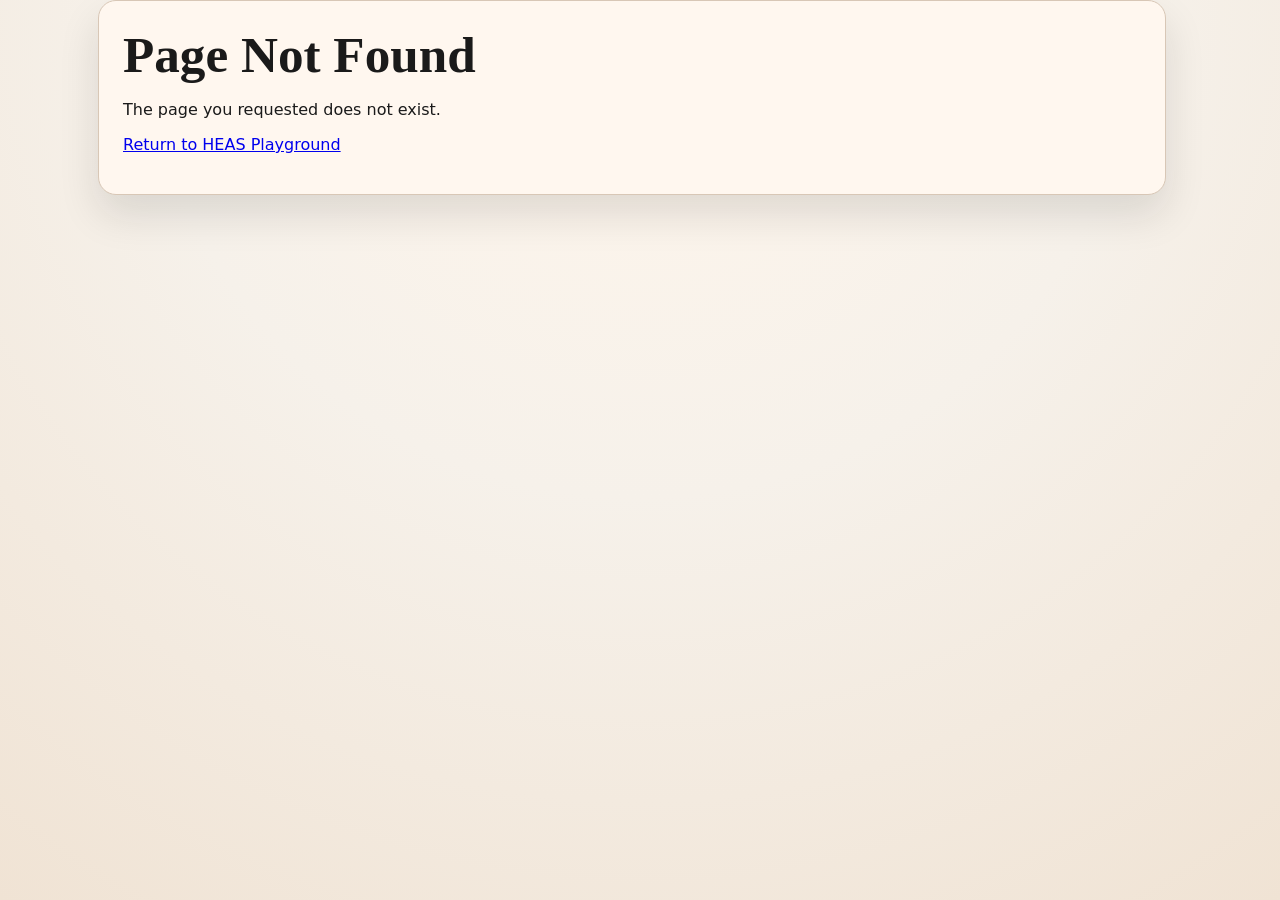
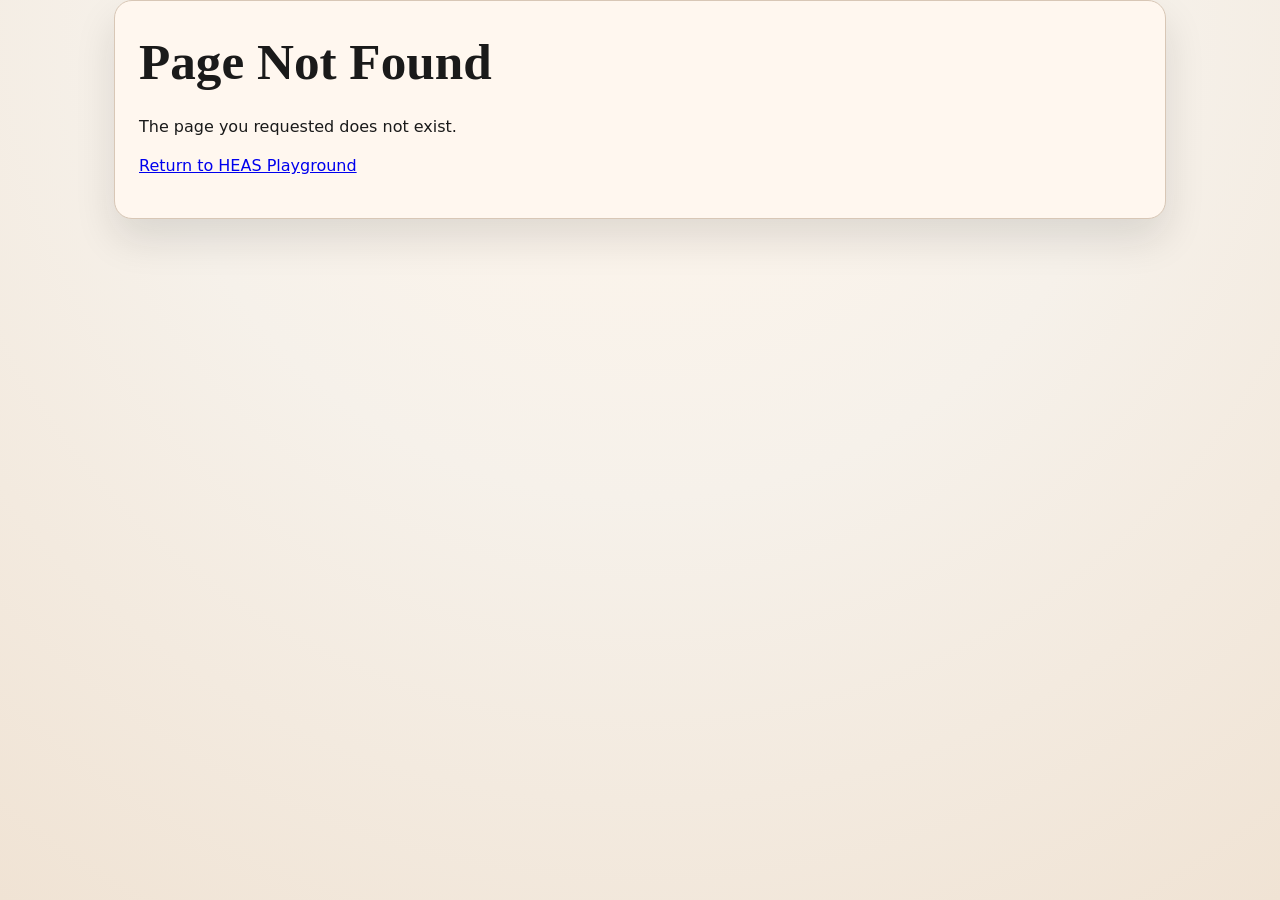

checkpoint: working state 0213

--- a/docs/styles.css
+++ b/docs/styles.css
@@ -24,6 +24,7 @@ body {
   color: var(--ink);
   background: radial-gradient(circle at top, #fff6ec 0%, var(--bg) 45%, var(--bg-deep) 100%);
   min-height: 100vh;
+  line-height: 1.45;
 }
 
 .hero {
@@ -33,8 +34,8 @@ body {
 }
 
 .hero-inner {
-  max-width: none;
-  margin: 0;
+  max-width: var(--container);
+  margin: 0 auto;
 }
 
 .eyebrow {
@@ -66,8 +67,6 @@ h1 {
 }
 
 .page {
-  max-width: none;
-  margin: 0;
   padding: 2rem 0 4rem;
   display: grid;
   gap: 1.5rem;
@@ -80,7 +79,7 @@ h1 {
 }
 
 .hero .container {
-  padding-left: calc(var(--gutter) - 0 rem);
+  padding-left: var(--gutter);
   padding-right: var(--gutter);
 }
 
@@ -90,7 +89,8 @@ h1 {
   border-radius: 18px;
   padding: 1.5rem;
   box-shadow: var(--shadow);
-  margin-left: -1rem;
+  margin-left: 0;
+  overflow: hidden;
 }
 
 .nav-strip {
@@ -136,6 +136,7 @@ h1 {
   border-radius: 999px;
   cursor: pointer;
   font-weight: 600;
+  transition: transform 0.15s ease, box-shadow 0.15s ease, background-color 0.15s ease, color 0.15s ease;
 }
 
 .btn.primary {
@@ -148,8 +149,31 @@ h1 {
   background: transparent;
 }
 
+.btn.is-active {
+  background: var(--accent-2);
+  border-color: var(--accent-2);
+  color: #fff;
+}
+
 .btn:hover {
   transform: translateY(-1px);
+  box-shadow: 0 8px 16px rgba(26, 26, 26, 0.12);
+}
+
+.btn:focus-visible {
+  outline: 3px solid rgba(44, 122, 123, 0.35);
+  outline-offset: 2px;
+}
+
+.btn:disabled {
+  opacity: 0.65;
+  cursor: not-allowed;
+  transform: none;
+  box-shadow: none;
+}
+
+.btn.loading {
+  position: relative;
 }
 
 .grid {
@@ -219,6 +243,10 @@ h1 {
   width: 100%;
 }
 
+.cell-input select {
+  width: 100%;
+}
+
 .cell-inputs {
   display: grid;
   gap: 0.4rem;
@@ -244,7 +272,9 @@ h1 {
   background: #fffaf4;
   border-radius: 20px;
   padding: 1.5rem;
-  width: min(520px, 100%);
+  width: min(980px, 96vw);
+  max-height: min(86vh, 900px);
+  overflow: auto;
   box-shadow: var(--shadow);
   border: 1px solid var(--stroke);
 }
@@ -322,6 +352,7 @@ h1 {
   justify-content: space-between;
   gap: 0.6rem;
   margin-top: 0.5rem;
+  flex-wrap: wrap;
 }
 
 .hint {
@@ -349,11 +380,20 @@ input, select {
   border-radius: 10px;
   border: 1px solid var(--stroke);
   font-size: 0.95rem;
+  background: #fff;
+}
+
+input:focus-visible,
+select:focus-visible {
+  outline: 3px solid rgba(44, 122, 123, 0.22);
+  outline-offset: 1px;
+  border-color: #2c7a7b;
 }
 
 .status {
   margin-top: 1rem;
   color: var(--muted);
+  min-height: 1.2rem;
 }
 
 .results {
@@ -451,12 +491,51 @@ input, select {
   margin: 0 0 0.4rem;
 }
 
+@media (max-width: 980px) {
+  .panel {
+    padding: 1.2rem;
+  }
+
+  .param-row {
+    grid-template-columns: 1fr 1fr;
+  }
+}
 
 @media (max-width: 720px) {
+  .container {
+    padding: 0 1rem;
+  }
+
+  .hero {
+    padding: 3rem 0 1.8rem;
+  }
+
+  h1 {
+    font-size: clamp(2rem, 10vw, 2.8rem);
+  }
+
+  .sub {
+    font-size: 1rem;
+  }
+
   .grid-row {
     grid-template-columns: 1fr;
+    grid-auto-columns: minmax(200px, 1fr);
   }
+
   .layer-label {
     padding: 0.4rem 0;
+  }
+
+  .controls {
+    grid-template-columns: 1fr;
+  }
+
+  .modal-card {
+    padding: 1rem;
+  }
+
+  .modal-actions {
+    justify-content: flex-start;
   }
 }
